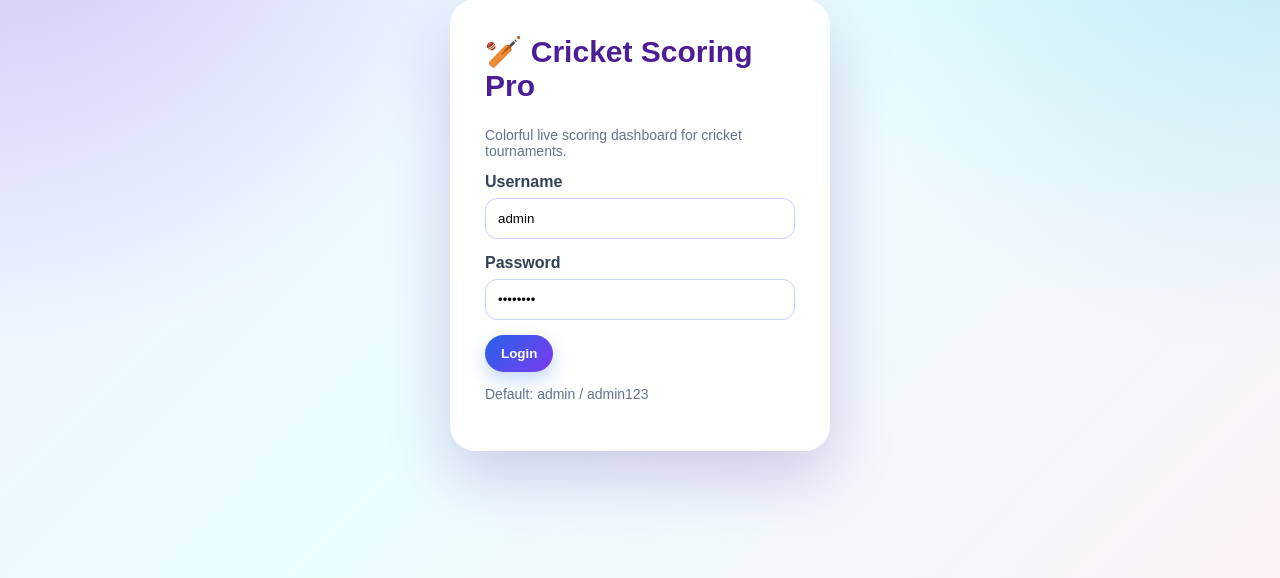
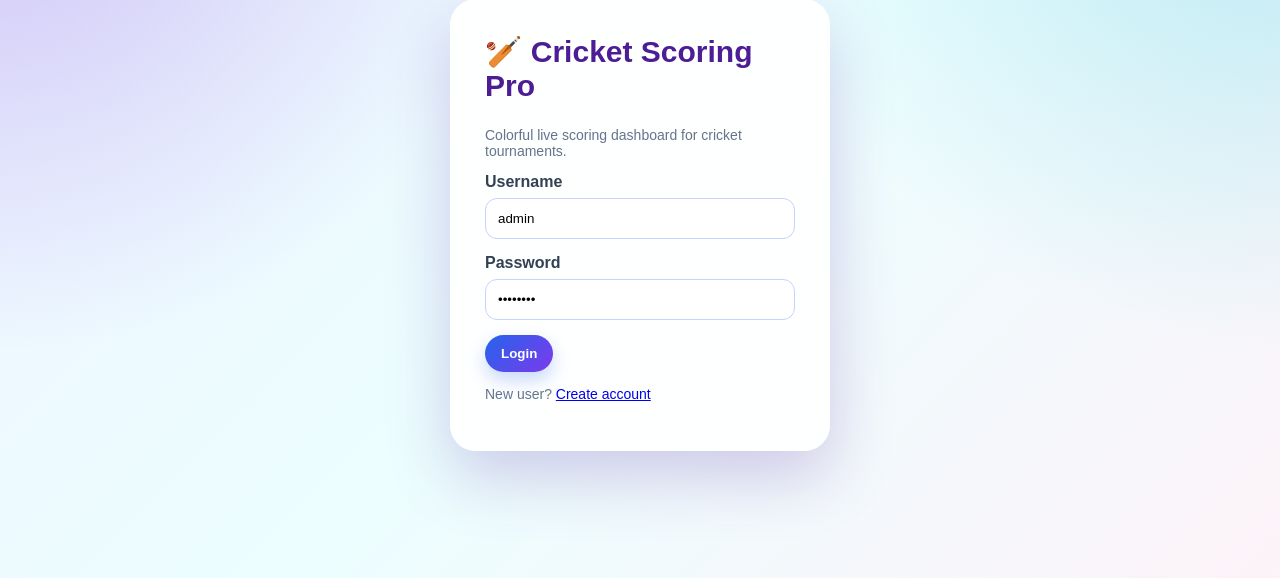
Before and after one commit to Ashlesh1633/Gullyscore, a Flask app: page /login in a window 1280 px wide. Shown: the part 175-753 px from the top of the page. Run offline with Flask 3, Linux system fonts and the light colour scheme.

Commit message:
login.html

```diff
--- a/templates/login.html
+++ b/templates/login.html
@@ -27,7 +27,7 @@
             <button class="btn" type="submit">Login</button>
         </form>
 
-        <p class="small">Default: admin / admin123</p>
+        <p class="small">New user? <a href="/register">Create account</a></p>
     </div>
 </body>
 </html>
```
